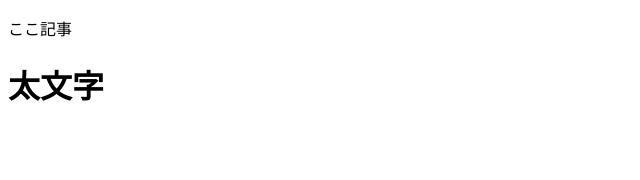
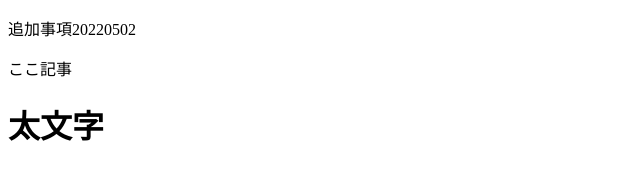
Before and after one commit to CTake1235/CCC, a plain HTML site: page index.html in a window 1280 px wide. Shown: the whole page, without its empty margins (0-640 px from the left). Drawn offline with Linux system fonts and the light colour scheme.

Commit message:
[add]　追加事項

```diff
--- a/index.html
+++ b/index.html
@@ -1,9 +1,11 @@
 <!DOCTYPE html>
 <html lang="ja">
     <head>
+        <meta charset="utf-8">
         <title>てすとだみょーん</title>
     </head>
     <body>
+        <p>追加事項20220502</p>
         <p>ここ記事</p>
         <h1>太文字</h1>
     </body>
```
